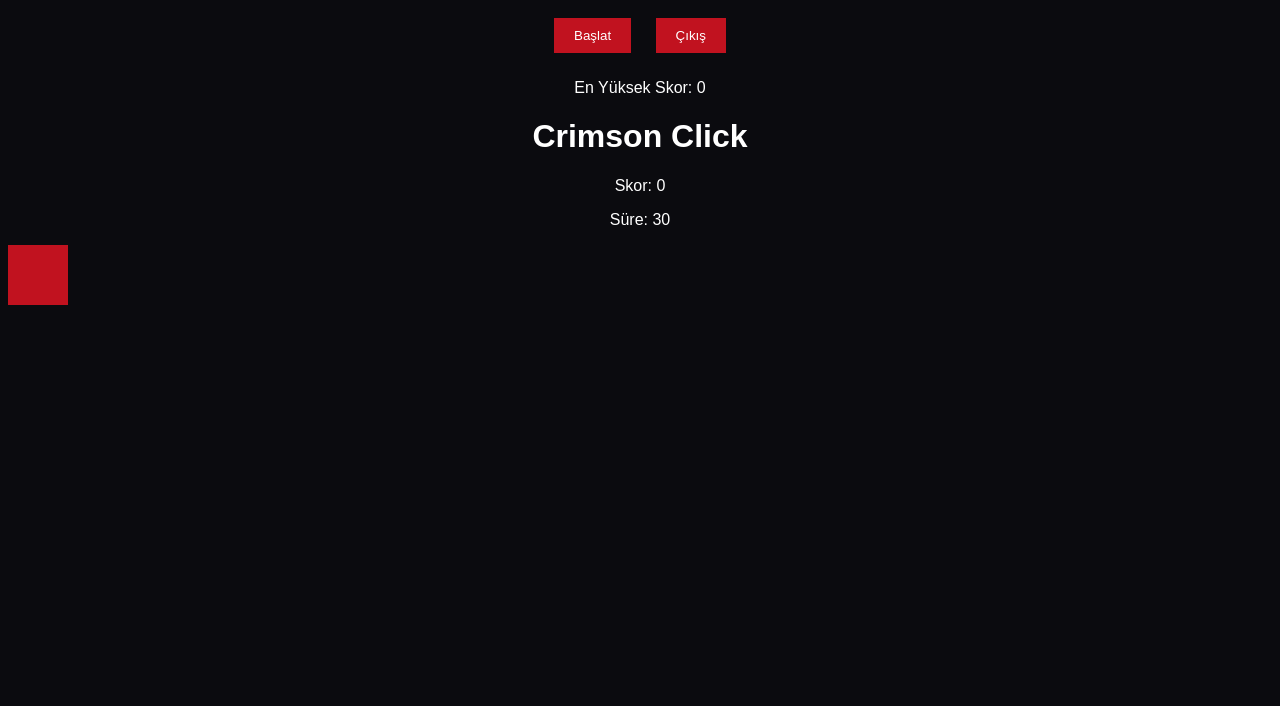
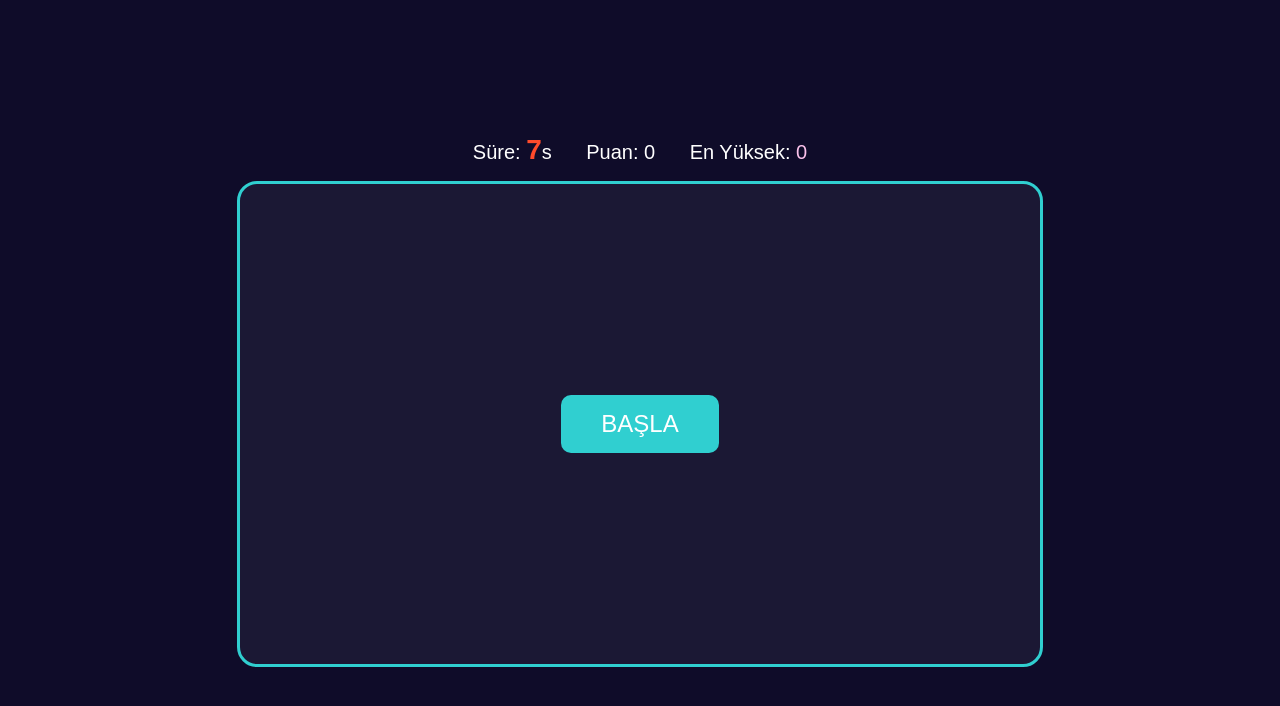
Before and after one commit to CrimsonSabre/ilk_sitem, a plain HTML site: page games/click-game/index.html in a window 1280 px wide. Drawn offline with Linux system fonts and the light colour scheme.

Commit message:
Revamp click game to 7 Second Aim Challenge

```diff
--- a/games/click-game/index.html
+++ b/games/click-game/index.html
@@ -1,22 +1,168 @@
 <!DOCTYPE html>
 <html lang="tr">
 <head>
-  <meta charset="UTF-8">
-  <title>Crimson Click</title>
-  <link rel="stylesheet" href="style.css">
+    <meta charset="UTF-8">
+    <meta name="viewport" content="width=device-width, initial-scale=1.0">
+    <title>7 Saniye Aim Challenge</title>
+    <style>
+        body {
+            margin: 0;
+            display: flex;
+            flex-direction: column;
+            align-items: center;
+            justify-content: center;
+            height: 100vh;
+            background-color: #0f0c29;
+            color: white;
+            font-family: 'Arial', sans-serif;
+            overflow: hidden;
+        }
+
+        #ui-layer {
+            text-align: center;
+            margin-bottom: 15px;
+        }
+
+        .stats-box {
+            display: inline-block;
+            margin: 0 15px;
+            font-size: 20px;
+        }
+
+        #game-container {
+            position: relative;
+            width: 90vw;
+            max-width: 800px;
+            height: 60vh;
+            background: rgba(255, 255, 255, 0.05);
+            border: 3px solid #30cfd0;
+            border-radius: 20px;
+            cursor: crosshair;
+            overflow: hidden;
+            display: flex;
+            align-items: center;
+            justify-content: center;
+        }
+
+        .target {
+            position: absolute;
+            width: 45px;
+            height: 45px;
+            background: radial-gradient(circle, #ff0055, #a20036);
+            border-radius: 50%;
+            transform: translate(-50%, -50%);
+            box-shadow: 0 0 20px #ff0055;
+            cursor: pointer;
+        }
+
+        #start-btn {
+            padding: 15px 40px;
+            font-size: 24px;
+            background: #30cfd0;
+            border: none;
+            color: white;
+            border-radius: 10px;
+            cursor: pointer;
+            transition: 0.3s;
+        }
+
+        #start-btn:hover {
+            transform: scale(1.1);
+            background: #330867;
+        }
+
+        #timer { color: #ff4b2b; font-weight: bold; font-size: 28px; }
+        #high-score { color: #fbc2eb; }
+    </style>
 </head>
 <body>
-<button id="startBtn">Başlat</button>
-<button id="exitBtn">Çıkış</button>
 
-<p>En Yüksek Skor: <span id="highScore">0</span></p>
+    <div id="ui-layer">
+        <div class="stats-box">Süre: <span id="timer">7</span>s</div>
+        <div class="stats-box">Puan: <span id="score">0</span></div>
+        <div class="stats-box">En Yüksek: <span id="high-score">0</span></div>
+    </div>
 
-  <h1>Crimson Click</h1>
-  <p>Skor: <span id="score">0</span></p>
-  <p>Süre: <span id="time">30</span></p>
+    <div id="game-container">
+        <button id="start-btn" onclick="startGame()">BAŞLA</button>
+    </div>
 
-  <div id="box"></div>
+    <script>
+        const container = document.getElementById('game-container');
+        const scoreElement = document.getElementById('score');
+        const timerElement = document.getElementById('timer');
+        const highScoreElement = document.getElementById('high-score');
+        const startBtn = document.getElementById('start-btn');
 
-  <script src="script.js"></script>
+        let score = 0;
+        let timeLeft = 7;
+        let gameActive = false;
+        let timerInterval;
+
+        // Kayıtlı yüksek skoru getir
+        let highScore = localStorage.getItem('aimHighScore') || 0;
+        highScoreElement.textContent = highScore;
+
+        function startGame() {
+            score = 0;
+            timeLeft = 7;
+            gameActive = true;
+            scoreElement.textContent = score;
+            timerElement.textContent = timeLeft;
+            startBtn.style.display = 'none';
+            container.innerHTML = '';
+
+            createTarget();
+
+            timerInterval = setInterval(() => {
+                timeLeft--;
+                timerElement.textContent = timeLeft;
+                if (timeLeft <= 0) {
+                    endGame();
+                }
+            }, 1000);
+        }
+
+        function createTarget() {
+            if (!gameActive) return;
+            container.innerHTML = '';
+
+            const target = document.createElement('div');
+            target.classList.add('target');
+
+            const x = Math.random() * (container.clientWidth - 60) + 30;
+            const y = Math.random() * (container.clientHeight - 60) + 30;
+
+            target.style.left = `${x}px`;
+            target.style.top = `${y}px`;
+
+            target.addEventListener('mousedown', (e) => {
+                e.stopPropagation();
+                score++;
+                scoreElement.textContent = score;
+                createTarget();
+            });
+
+            container.appendChild(target);
+        }
+
+        function endGame() {
+            gameActive = false;
+            clearInterval(timerInterval);
+            container.innerHTML = '';
+            startBtn.style.display = 'block';
+            startBtn.textContent = 'TEKRAR DENE';
+
+            // Yüksek skor kontrolü
+            if (score > highScore) {
+                highScore = score;
+                localStorage.setItem('aimHighScore', highScore);
+                highScoreElement.textContent = highScore;
+                alert("YENİ REKOR! Skorun: " + score);
+            } else {
+                alert("Oyun bitti! Skorun: " + score);
+            }
+        }
+    </script>
 </body>
 </html>
```
